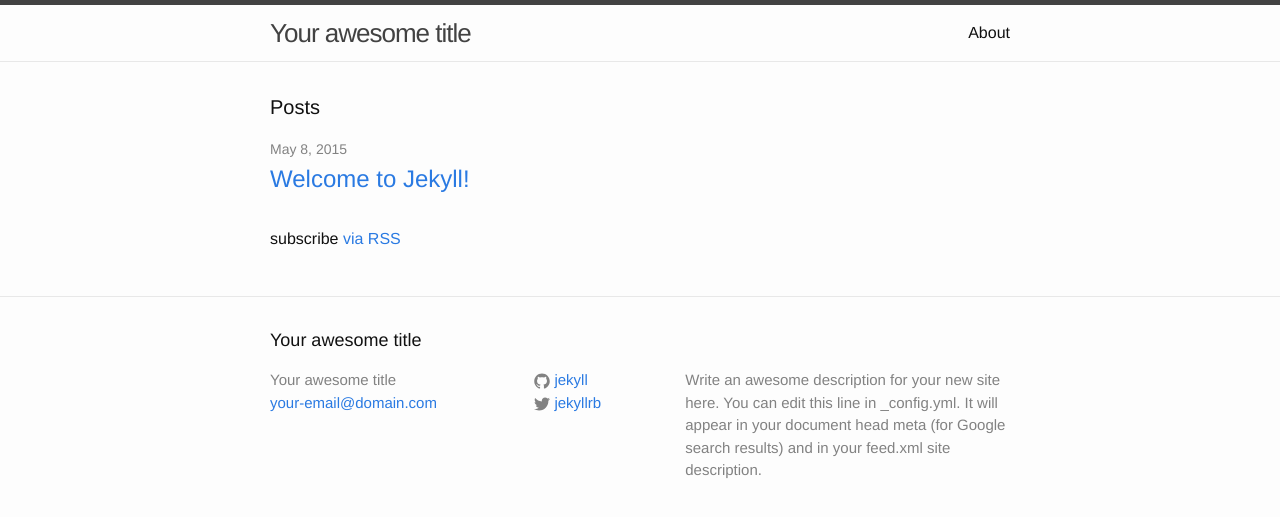
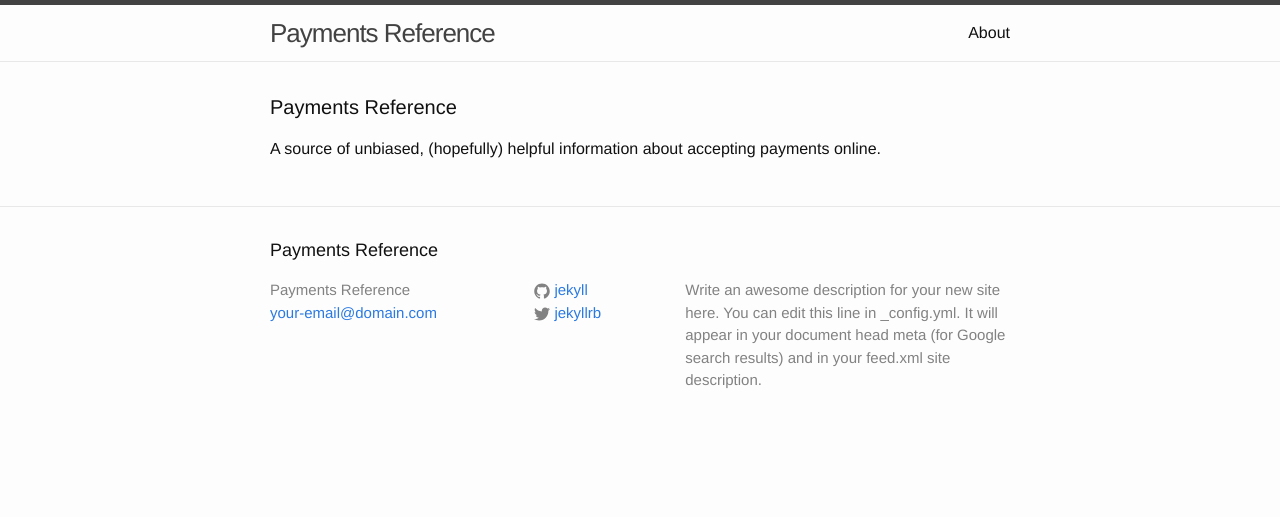
Before and after one commit to payments-reference/payments-reference, a Jekyll site: the page built from index.html, in a window 1280 px wide. Shown: the top 517 px of the page. Built offline with Jekyll 4.4.1, drawn with Linux system fonts in a browser that asks for light colours.

Commit message:
Add a couple pieces of text

```diff
--- a/_config.yml
+++ b/_config.yml
@@ -1,5 +1,5 @@
 # Site settings
-title: Your awesome title
+title: Payments Reference
 email: your-email@domain.com
 description: > # this means to ignore newlines until "baseurl:"
   Write an awesome description for your new site here. You can edit this
--- a/index.html
+++ b/index.html
@@ -4,20 +4,8 @@ layout: default
 
 <div class="home">
 
-  <h1 class="page-heading">Posts</h1>
+  <h1 class="page-heading">Payments Reference</h1>
 
-  <ul class="post-list">
-    {% for post in site.posts %}
-      <li>
-        <span class="post-meta">{{ post.date | date: "%b %-d, %Y" }}</span>
-
-        <h2>
-          <a class="post-link" href="{{ post.url | prepend: site.baseurl }}">{{ post.title }}</a>
-        </h2>
-      </li>
-    {% endfor %}
-  </ul>
-
-  <p class="rss-subscribe">subscribe <a href="{{ "/feed.xml" | prepend: site.baseurl }}">via RSS</a></p>
+  <p>A source of unbiased, (hopefully) helpful information about accepting payments online.</p>
 
 </div>
```
